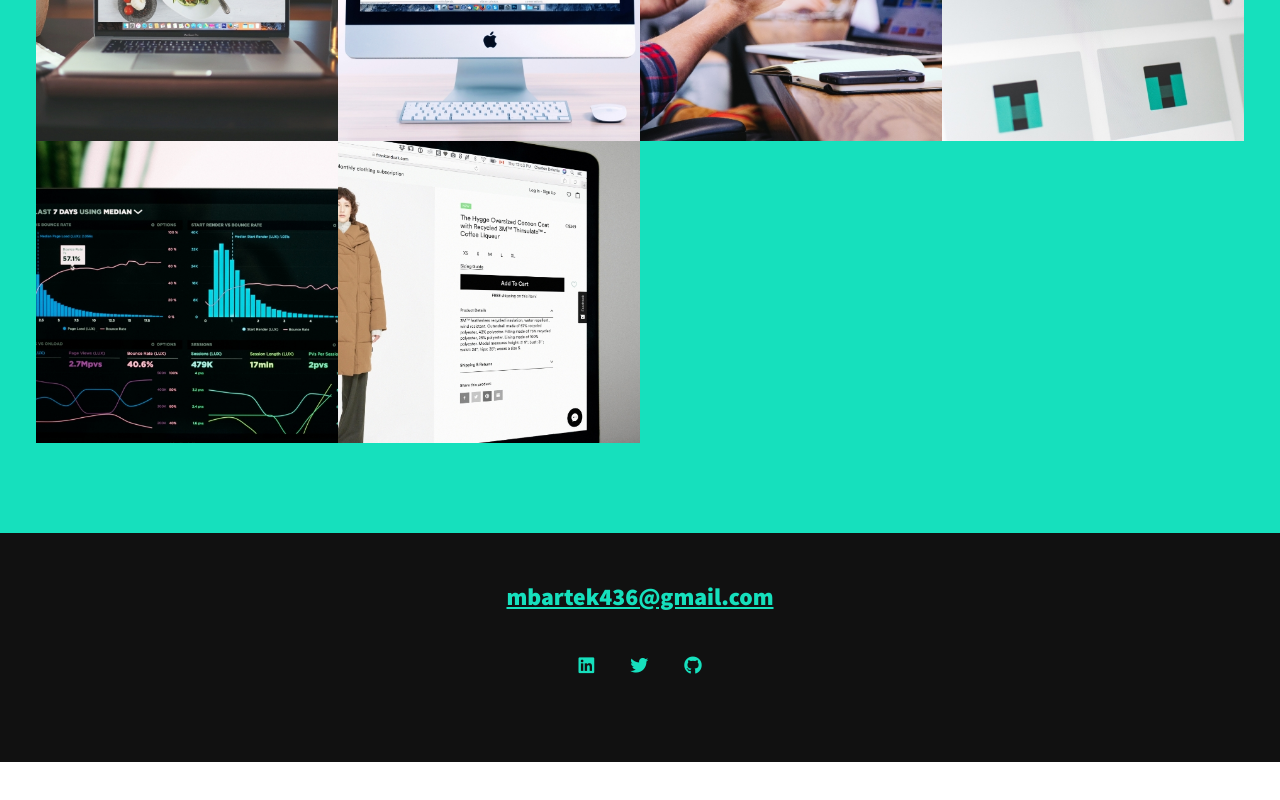
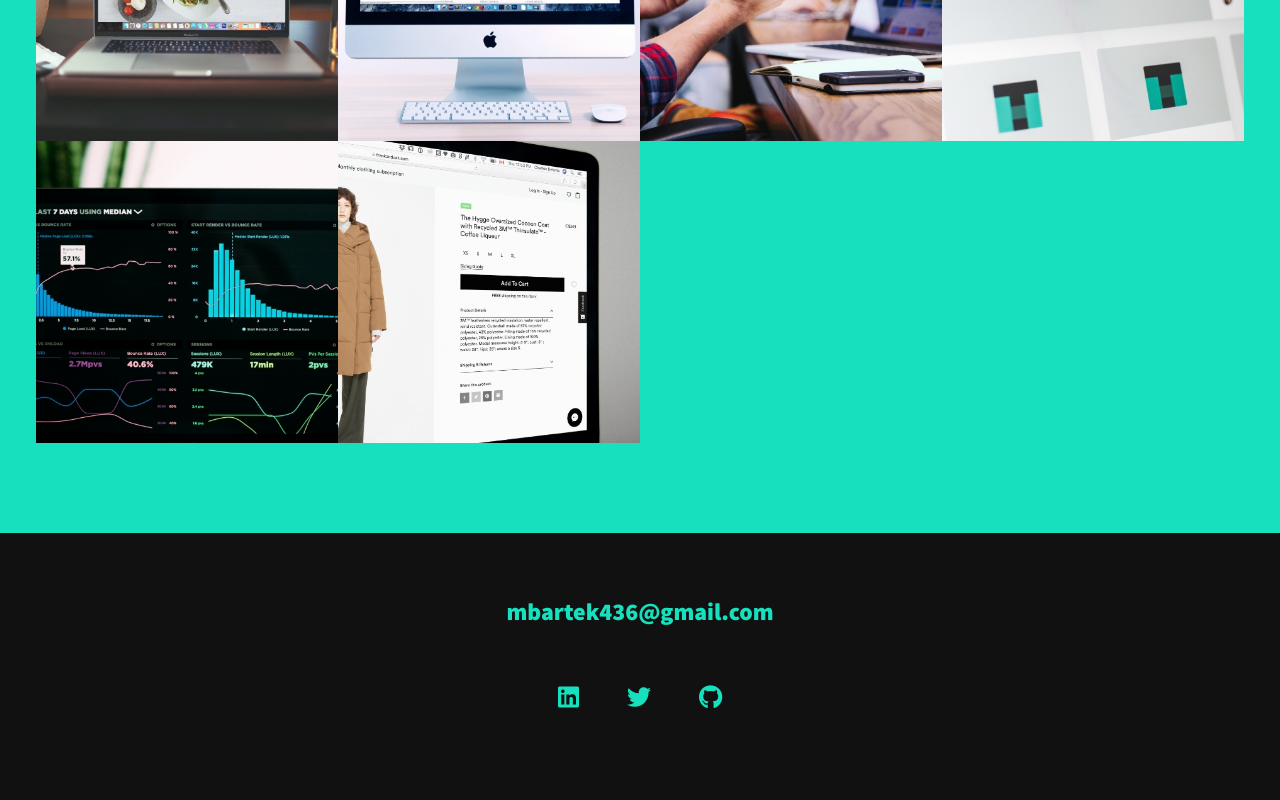
Before and after one commit to Hoybaby/portfoliov2-mab, a plain HTML site: page public/index.html in a window 1280 px wide. Shown: the part 2363-3163 px from the top of the page. Before the commit the page ends 3125 px from the top, so only its background shows below. Drawn offline with nearby package versions, Linux system fonts and the light colour scheme.

Commit message:
made small changes to make icons bigger

```diff
--- a/public/assets/Css/style.css
+++ b/public/assets/Css/style.css
@@ -311,14 +311,16 @@ nav { display: none; }
     color: var(--clr-accent);
     text-align: center;
     padding: 2.5em 0;
+    font-size: var(--fs-h3);
+
 }
 
 .footer a {
-    color: inherit
+    color: inherit;
+    text-decoration: none;
 }
 
 .footer__link {
-    font-size: var(--fs-h3);
     font-weight: var(--fw-bold);
 }
 
@@ -333,10 +335,10 @@ nav { display: none; }
 
 .social-list {
     list-style: none;
-    display:flex;
+    display: flex;
     justify-content: center;
     margin: 2em 0;
-    padding:0;
+    padding: 0;
 }
 
 .social-list__item {
```
